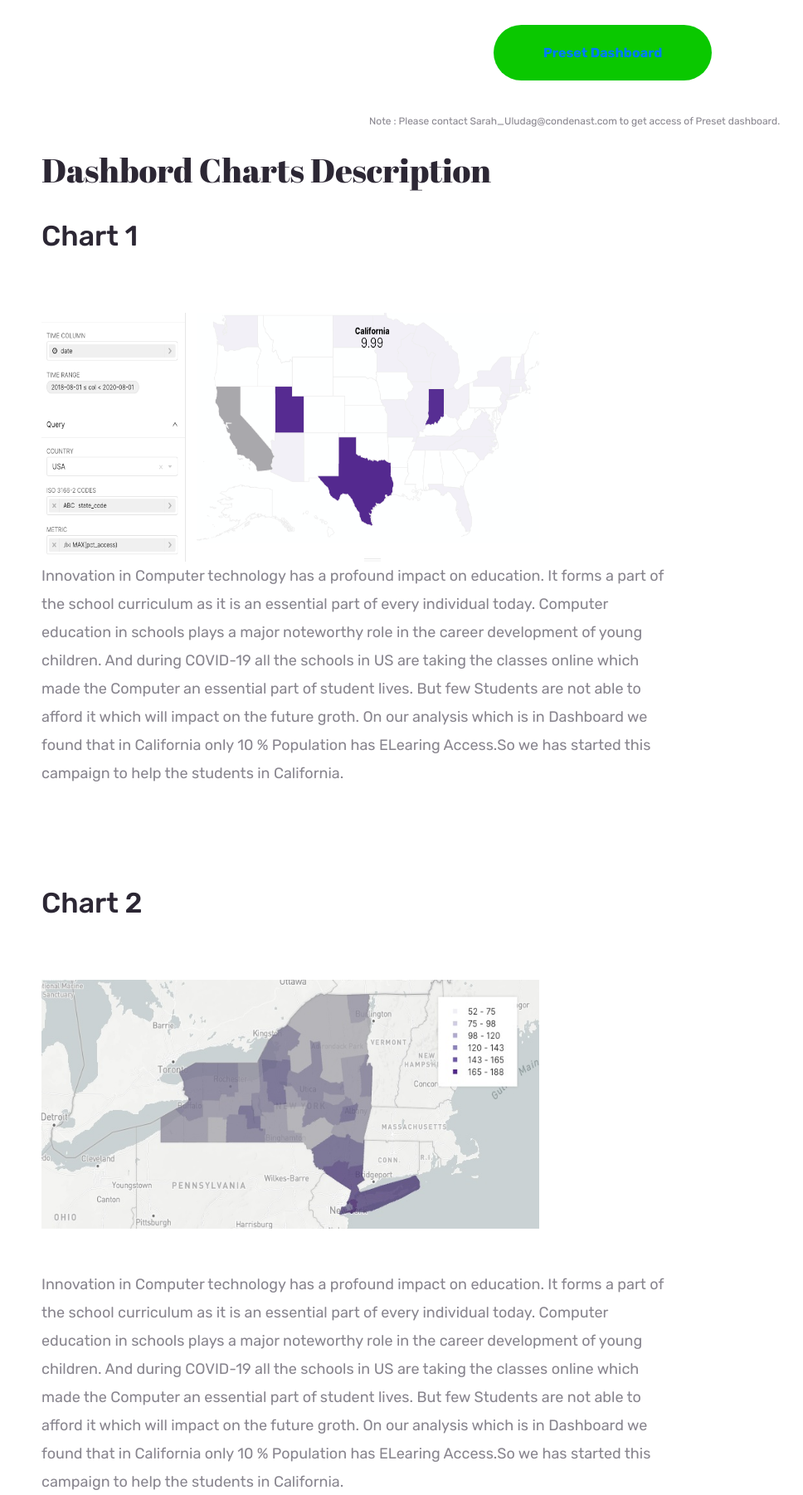
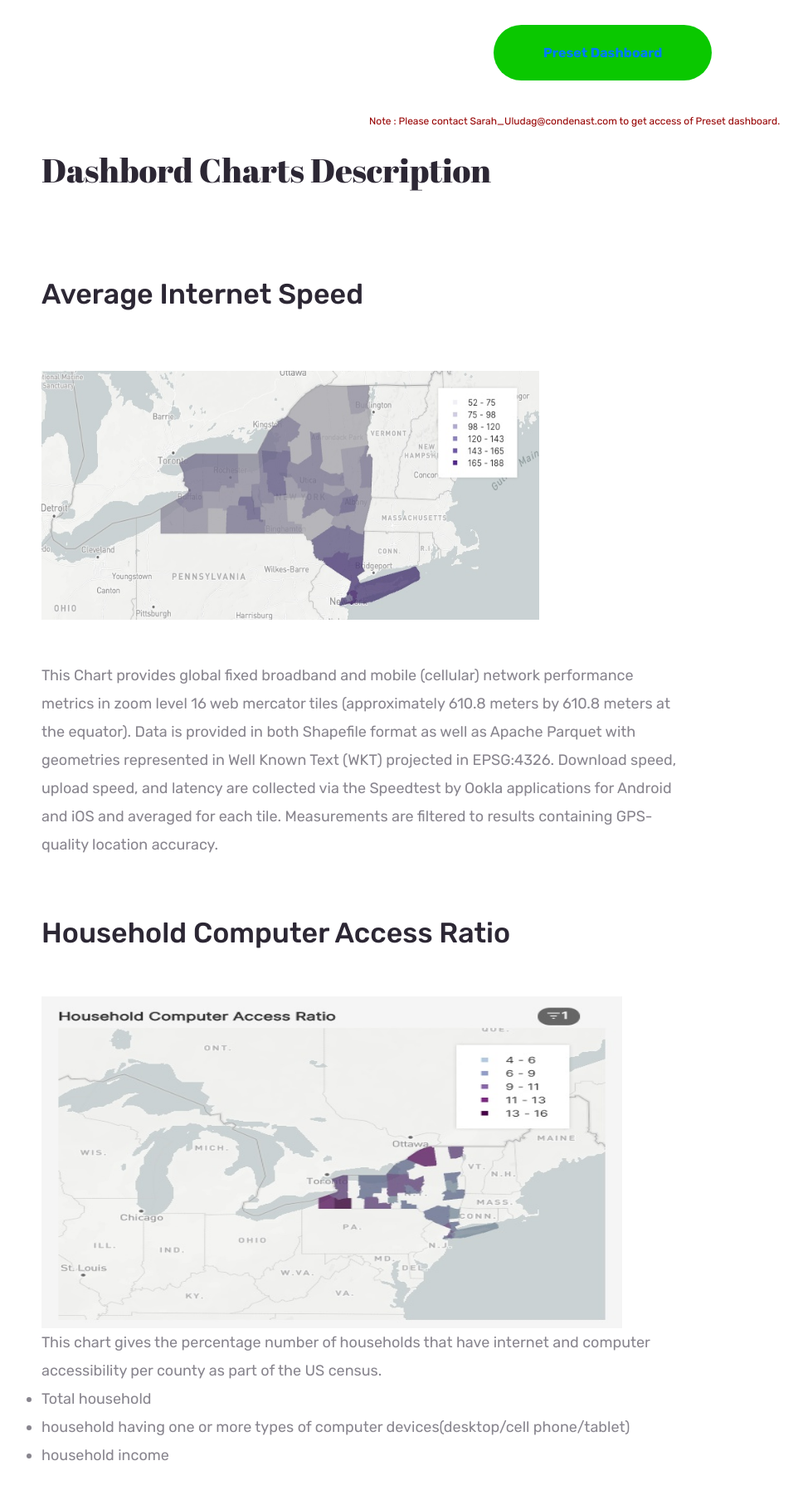
Before and after one commit to cn-sarah/hackathon21_website, a Flask app: page /maps in a window 1280 px wide. Shown: the part 140-1942 px from the top of the page at 83% size, without its empty margins (5-973 px from the left). Run offline with Flask 2, Linux system fonts and the light colour scheme; some libraries are stand-ins or nearby versions.

```diff
--- a/templates/explore.html
+++ b/templates/explore.html
@@ -448,7 +448,7 @@
                                     </li>
                                 </ul>
                                 <div class="news-one__title">
-                                    <h3><a href="https://www.cntraveler.com/story/the-pandemic-is-shifting-how-students-study-abroad"> how the pandemic is shifting students study abroad by CNTraveler</a></h3>
+                                    <h3><a href="https://www.cntraveler.com/story/the-pandemic-is-shifting-how-students-study-abroad"> How the pandemic is shifting students study abroad by CNTraveler</a></h3>
                                 </div>
                                 <a href="https://www.cntraveler.com/story/the-pandemic-is-shifting-how-students-study-abroad" class="thm-btn news-one__btn">More</a>
                             </div>
--- a/templates/maps.html
+++ b/templates/maps.html
@@ -139,7 +139,7 @@
 
         <div style = "margin: 30px; display: inline-block; vertical-align: middle; border: none; outline: none; margin-left: 600px; background-color: rgb(10,200,0);font-size: 16px;color: black;font-weight: 700;padding: 16.5px 60px;border-radius: 33.5px;-webkit-transition: all 0.4s ease;transition: all 0.4s ease;"> <a href="https://4712c5d1.us1a.app.preset.io:443/r/21">Preset Dashboard</a></div>
 
-        <div style = "position:relative; left:450px; top:2px; font-size: 12px;">
+        <div style = "position:relative; left:450px; top:2px; font-size: 12px; color: rgb(150,0,0);">
          Note : Please contact Sarah_Uludag@condenast.com to get access of Preset dashboard.
       </div>
 
@@ -152,20 +152,9 @@
                             <div class="campaign-details__text-box">
                                 <h1>Dashbord Charts Description</h1>
                                 <br>
-                                <h3>Chart 1</h3>
                                 </div>
-                                <div class="campaign-details__summary-img-box">
-                                    <div class="row">
-                                        <div class="col-xl-6 col-lg-6">
-                                            <img src="static/images/resources/california_elearn.png" alt="" height="300" width="600">
-                                        </div>
-                                    </div>
-                                <p class="campaign-details__text">Innovation in Computer technology has a profound impact on education. It forms a part of the school curriculum as it is an essential part of every individual today.  Computer education in schools plays a major noteworthy role in the career development of young children. And during COVID-19 all the schools in US are taking the classes online which made the Computer an essential part of student lives. But few Students are not able to afford it which will impact on the future groth. On our analysis which is in Dashboard we found that in California only 10 % Population has ELearing Access.So we has started this campaign to help the students in California.</p>
-                            </div>
-                                <br><br>
-
                                 <div class="campaign-details__text-box">
-                            <h3>Chart 2</h3>
+                                <h3>Average Internet Speed</h3>
                                 </div>
                                 <div class="campaign-details__summary-img-box">
                                     <div class="row">
@@ -174,22 +163,42 @@
                                         </div>
                                     </div>
                                 </div>
-                                <p class="campaign-details__text">Innovation in Computer technology has a profound impact on education. It forms a part of the school curriculum as it is an essential part of every individual today.  Computer education in schools plays a major noteworthy role in the career development of young children. And during COVID-19 all the schools in US are taking the classes online which made the Computer an essential part of student lives. But few Students are not able to afford it which will impact on the future groth. On our analysis which is in Dashboard we found that in California only 10 % Population has ELearing Access.So we has started this campaign to help the students in California.</p>
+                                <p class="campaign-details__text">This Chart provides global fixed broadband and mobile (cellular) network performance metrics in zoom level 16 web mercator tiles (approximately 610.8 meters by 610.8 meters at the equator). Data is provided in both Shapefile format as well as Apache Parquet with geometries represented in Well Known Text (WKT) projected in EPSG:4326. Download speed, upload speed, and latency are collected via the Speedtest by Ookla applications for Android and iOS and averaged for each tile. Measurements are filtered to results containing GPS-quality location accuracy.</p>
 
                                 <br><br>
                             </div>
+                                <div class="campaign-details__text-box">
+                                <h3>Household Computer Access Ratio</h3>
+                                <div class="campaign-details__summary-img-box">
+                                    <div class="row">
+                                        <div class="col-xl-6 col-lg-6">
+                                            <img src="static/images/dashboards/household-computer-access-ratio-2021-10-13T19-19-41.582Z.jpg" alt="" height="400" width="700">
+                                        </div>
+                                    </div>
+                                <p class="campaign-details__text">This chart gives the percentage number of households that have internet and computer accessibility per county as part of the US census.
+                            <ul>
+                            <li>Total household</li>
+                            <li>household having one or more types of computer devices(desktop/cell phone/tablet)</li>
+                            <li>household income</li>
+                            </ul></p>
+                            </div></div>
 
                             <div class="campaign-details__text-box">
-                                <h3>Chart 3</h3>
+                                <h3>Household Internet Accessibility Ratio</h3>
                                 </div>
                                 <div class="campaign-details__summary-img-box">
                                     <div class="row">
                                         <div class="col-xl-6 col-lg-6">
-                                            <img src="static/images/resources/california_elearn.png" alt="" height="300" width="600">
+                                            <img src="static/images/dashboards/household-internet-accessibility-ratio-2021-10-13T19-19-46.195Z.jpg" alt="" height="400" width="700">
                                         </div>
                                     </div>
                                 </div>
-                                <p class="campaign-details__text">Innovation in Computer technology has a profound impact on education. It forms a part of the school curriculum as it is an essential part of every individual today.  Computer education in schools plays a major noteworthy role in the career development of young children. And during COVID-19 all the schools in US are taking the classes online which made the Computer an essential part of student lives. But few Students are not able to afford it which will impact on the future groth. On our analysis which is in Dashboard we found that in California only 10 % Population has ELearing Access.So we has started this campaign to help the students in California.</p>
+                                <p class="campaign-details__text">This chart gives the percentage number of households that have internet and computer accessibility per county as part of the US census.
+                            <ul>
+                            <li>Total household</li>
+                            <li>household having internet subscription(dial-up/broadband)</li>
+                            <li>household income</li>
+                            </ul></p>
                             </div>
                         </div>
                     </div>
@@ -203,30 +212,30 @@
                     <div class="col-xl-8 col-lg-7">
                         <div class="campaign-details__left-bar">
                             <div class="campaign-details__text-box">
-                                <h3>Chart 4</h3>
+                                <h3>Access Ratio to Online Learning Tools</h3>
                                 </div>
                                 <div class="campaign-details__summary-img-box">
                                     <div class="row">
                                         <div class="col-xl-6 col-lg-6">
-                                            <img src="static/images/resources/california_elearn.png" alt="" height="300" width="600">
+                                            <img src="static/images/dashboards/access-ratio-to-online-learning-tools-2021-10-13T19-19-57.841Z.jpg" alt="" height="300" width="600">
                                         </div>
                                     </div>
                                 </div>
-                                <p class="campaign-details__text">Innovation in Computer technology has a profound impact on education. It forms a part of the school curriculum as it is an essential part of every individual today.  Computer education in schools plays a major noteworthy role in the career development of young children. And during COVID-19 all the schools in US are taking the classes online which made the Computer an essential part of student lives. But few Students are not able to afford it which will impact on the future groth. On our analysis which is in Dashboard we found that in California only 10 % Population has ELearing Access.So we has started this campaign to help the students in California.</p>
+                                <p class="campaign-details__text">This chart includes the Elearning tools access throughout the US from 2018 to 2020. This gives us insight upon the most impactful states within US after all the learning activities went online.</p>
 
                                 <br>
 
                             <div class="campaign-details__text-box">
-                                <h3>Chart 5</h3>
+                                <h3>Top10 states with least elearning access percentage</h3>
                                 </div>
                                 <div class="campaign-details__summary-img-box">
                                     <div class="row">
                                         <div class="col-xl-6 col-lg-6">
-                                            <img src="static/images/resources/california_elearn.png" alt="" height="300" width="600">
+                                            <img src="static/images/dashboards/top-10-states-with-least-elearning-access-percentage-2021-10-13T19-20-26.293Z.jpg" alt="" height="400" width="700">
                                         </div>
                                     </div>
                                 </div>
-                                <p class="campaign-details__text">Innovation in Computer technology has a profound impact on education. It forms a part of the school curriculum as it is an essential part of every individual today.  Computer education in schools plays a major noteworthy role in the career development of young children. And during COVID-19 all the schools in US are taking the classes online which made the Computer an essential part of student lives. But few Students are not able to afford it which will impact on the future groth. On our analysis which is in Dashboard we found that in California only 10 % Population has ELearing Access.So we has started this campaign to help the students in California.</p></div></div>
+                                <p class="campaign-details__text">States where Onlive learning platform access is minimum and most affected due to COVID-19 eduction impact.</p></div></div>
                         </div>
                     </div>
                 </div>
```
Also changed, not shown: static/images/dashboards/access-ratio-to-online-learning-tools-2021-10-13T19-19-57.841Z.jpg (added), static/images/dashboards/average-internet-speed-2021-10-13T19-20-06.766Z.jpg (added), static/images/dashboards/household-computer-access-ratio-2021-10-13T19-19-41.582Z.jpg (added), static/images/dashboards/household-internet-accessibility-ratio-2021-10-13T19-19-46.195Z.jpg (added), static/images/dashboards/top-10-states-with-least-elearning-access-percentage-2021-10-13T19-20-26.293Z.jpg (added).
